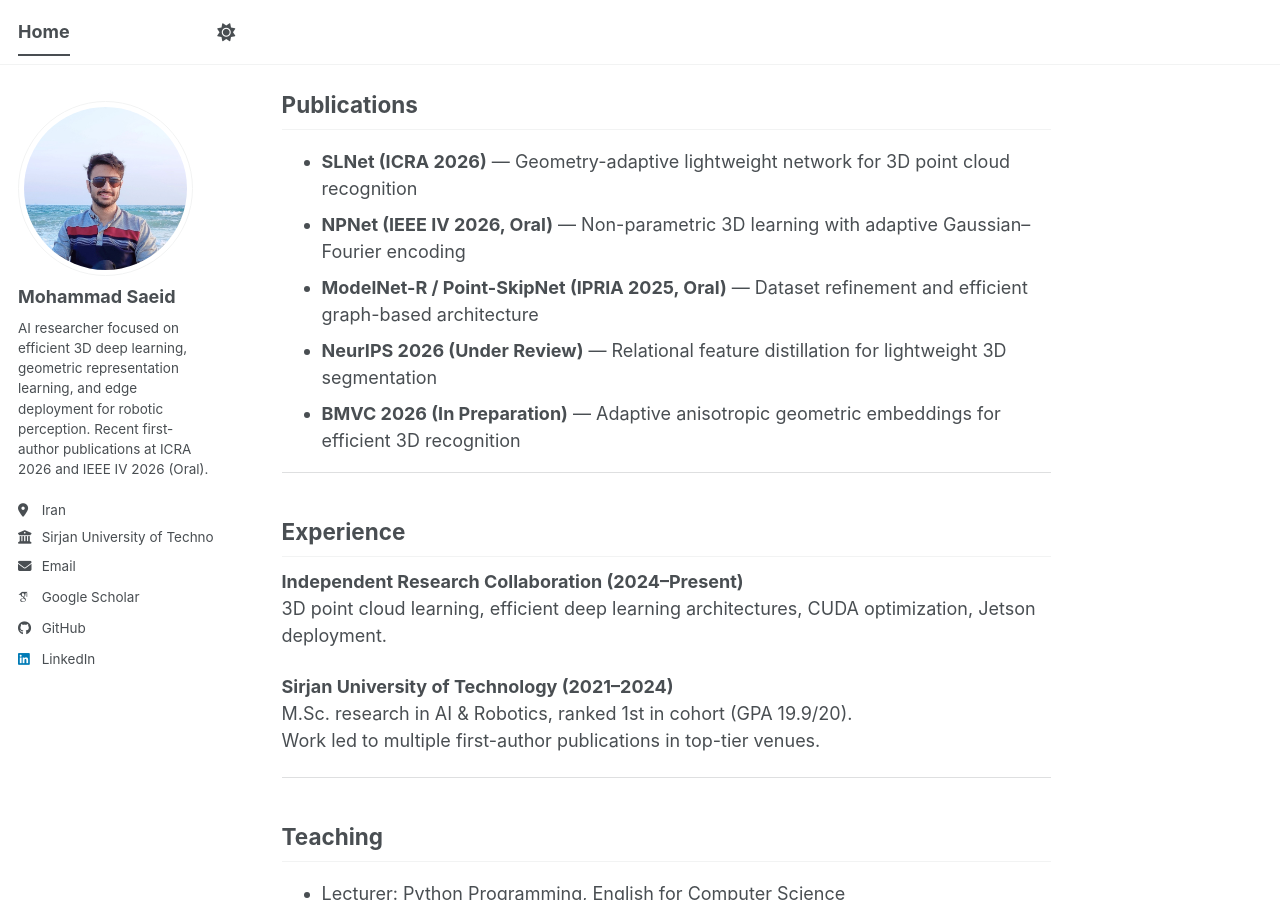
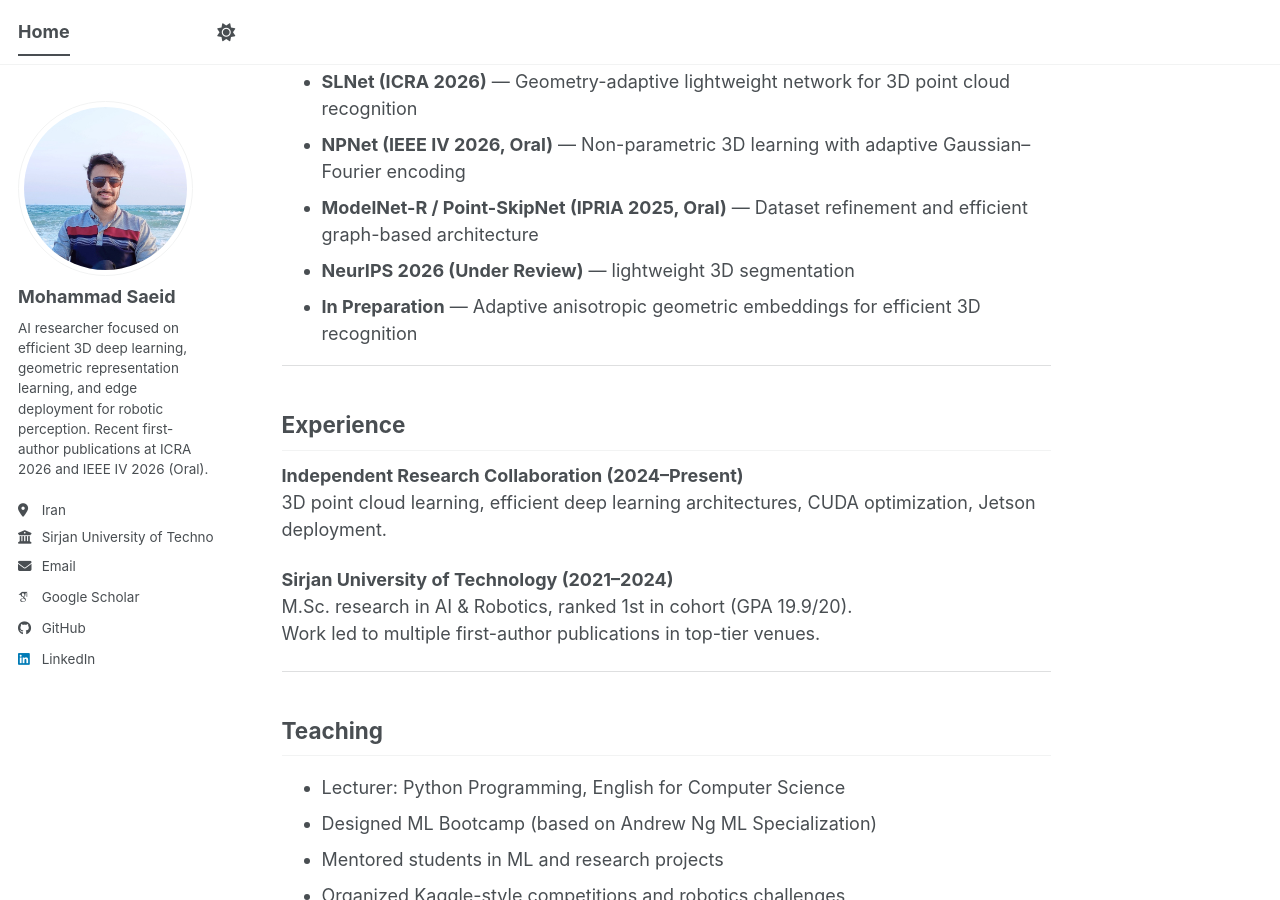
Before and after one commit to m-saeid/m-saeid.github.io, a Jekyll site: the page built from _pages/about.md, in a window 1280 px wide and 900 px high, scrolled down 1219 px. Built offline with Jekyll 4.4.1, drawn with Linux system fonts in a browser that asks for light colours; some web fonts are replaced; a script bundle is joined from its source files by our own code; library files that are not in the unit come from our copies.

Commit message:
Update about.md

```diff
--- a/_pages/about.md
+++ b/_pages/about.md
@@ -75,8 +71,8 @@
 - **SLNet (ICRA 2026)** — Geometry-adaptive lightweight network for 3D point cloud recognition
 - **NPNet (IEEE IV 2026, Oral)** — Non-parametric 3D learning with adaptive Gaussian–Fourier encoding
 - **ModelNet-R / Point-SkipNet (IPRIA 2025, Oral)** — Dataset refinement and efficient graph-based architecture
-- **NeurIPS 2026 (Under Review)** — Relational feature distillation for lightweight 3D segmentation
-- **BMVC 2026 (In Preparation)** — Adaptive anisotropic geometric embeddings for efficient 3D recognition
+- **NeurIPS 2026 (Under Review)** — lightweight 3D segmentation
+- **In Preparation** — Adaptive anisotropic geometric embeddings for efficient 3D recognition
 
 <hr class="section-divider">
 
```
Also changed, not shown: other parts of _pages/about.md (+0 -4 lines).
